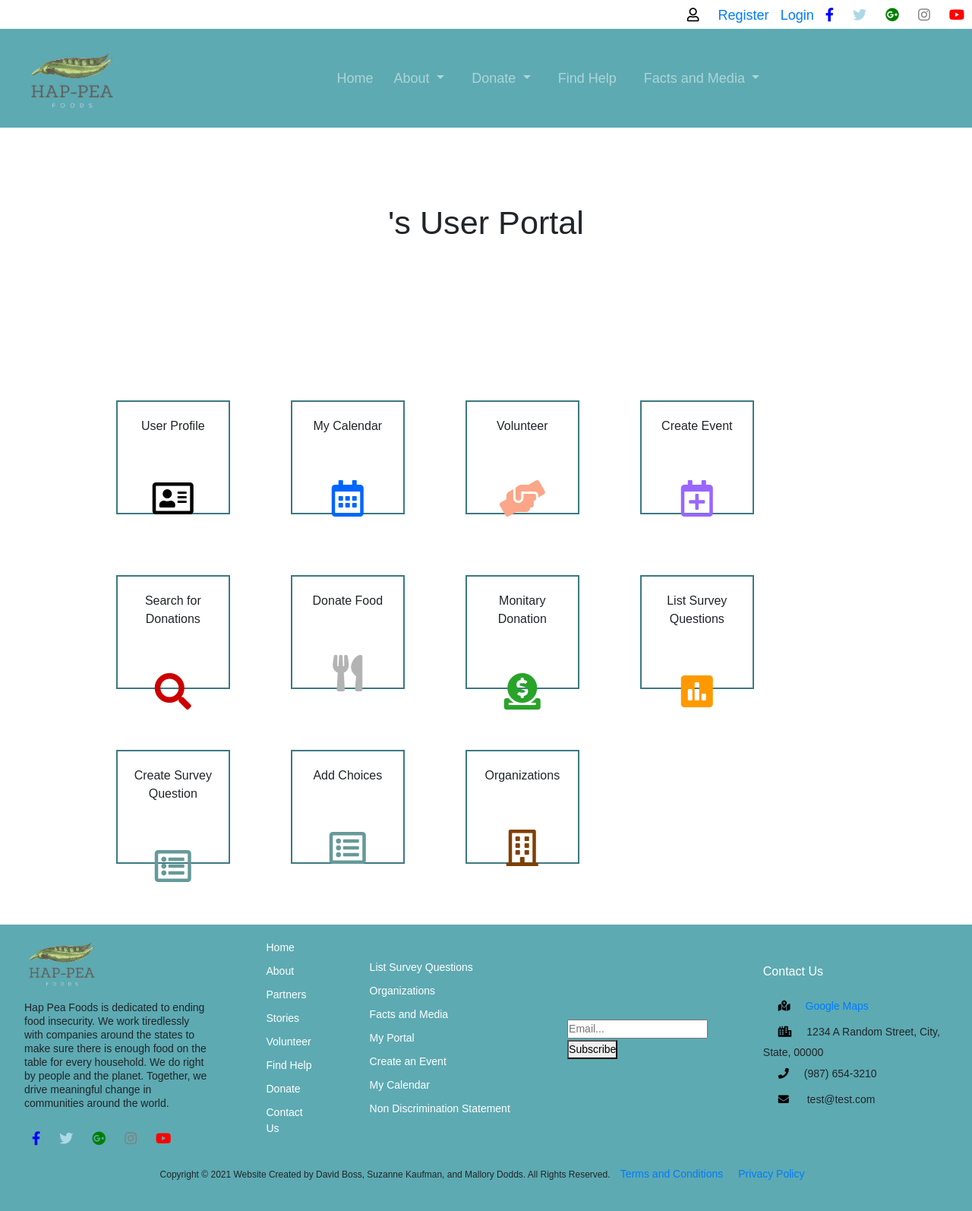
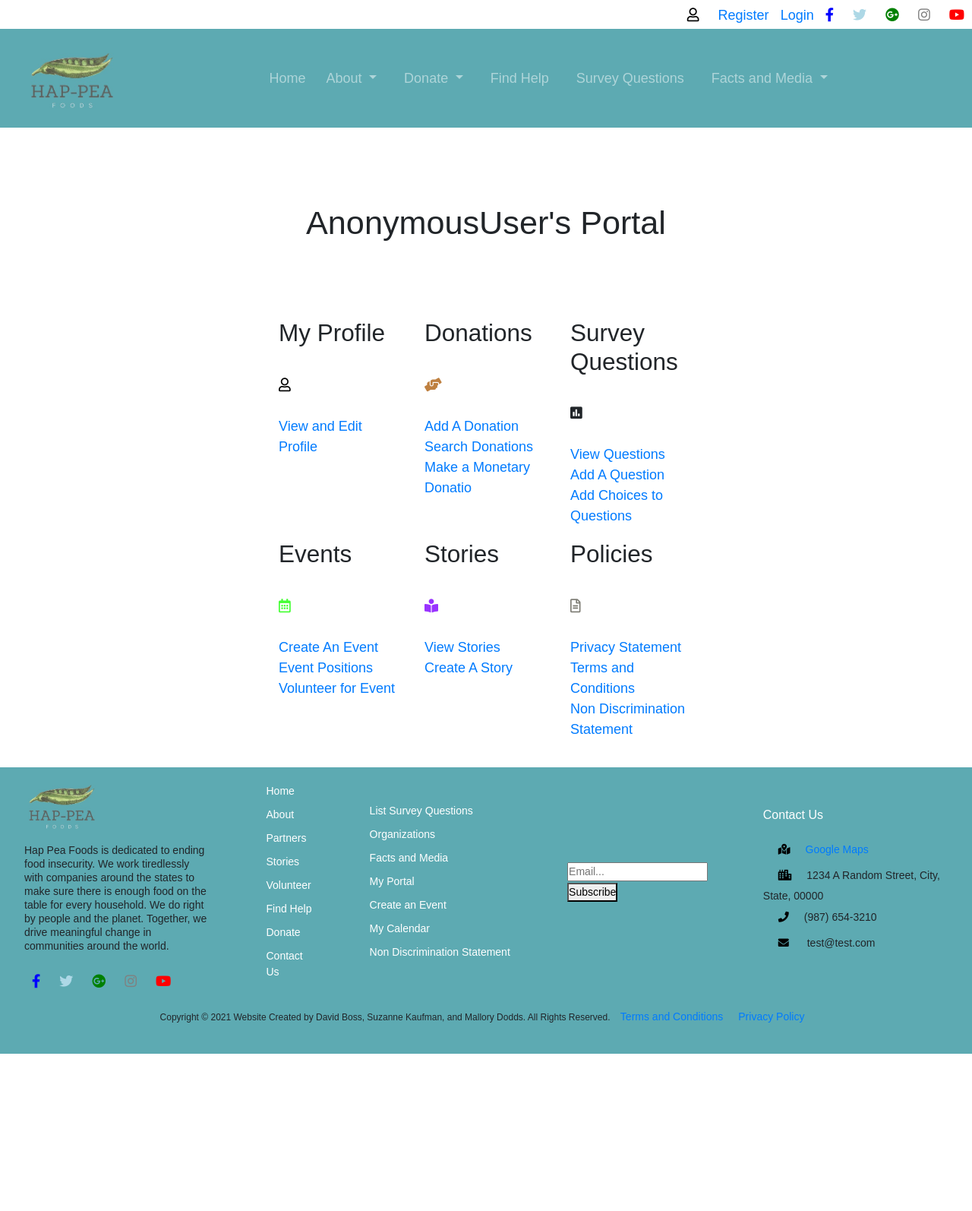
Before and after one commit to dmjefe/hap_pea_foods, a Django app: page /portal/ in a window 1280 px wide. Shown: the whole page at 76% size. After the commit the page ends 1387 px from the top, so only its background shows below. Run offline with Django 3.2, Linux system fonts and the light colour scheme; some libraries are stand-ins or nearby versions.

Commit message:
Updated CSS, HTML, security - SK

```diff
--- a/accounts/templates/accounts/profile.html
+++ b/accounts/templates/accounts/profile.html
@@ -3,8 +3,7 @@
 {% block content %}
 
   <div class="content-section">
-    <h1>User Profile</h1>
-    <p>Username: {{ user.username }}</p>
+    <h1 class="text-center">User <span style="color:#5daab2; font-size:2.5rem;">{{ user.username }}'s</span> Profile</h1>
 
     <form class="site-form" action="{% url 'accounts:login' %}" method="post">
       {% csrf_token %}
--- a/accounts/urls.py
+++ b/accounts/urls.py
@@ -1,5 +1,6 @@
 from django.conf.urls import url
 from . import views
+from django.contrib.auth import views as auth_views
 
 app_name = 'accounts'
 
@@ -7,5 +8,5 @@ urlpatterns = [
     url('register/', views.register_view, name="register"),
     url('profile/', views.profile_view, name="profile"),
     url('login/', views.login_view, name="login"),
-    url('logout/', views.logout_view, name="logout")
+    url('logout/', auth_views.LogoutView.as_view(template_name='accounts/logout.html'), name='logout'),
 ]
--- a/hap_pea_foods/urls.py
+++ b/hap_pea_foods/urls.py
@@ -39,7 +39,6 @@ urlpatterns = [
     url('events/', include('events.urls')),
     url('volunteer/', views.volunteer, name="volunteer"),
     url('portal/', views.portal, name="portal"),
-    url('logoutlanding/', views.loutoutlanding, name="logoutlanding"),
     url('contact/', views.contact, name="contact"),
     url('createevent/', views.createevent, name="createevent"),
     url('moneydonations/', views.moneydonations, name="moneydonations"),
--- a/hap_pea_foods/views.py
+++ b/hap_pea_foods/views.py
@@ -27,9 +27,6 @@ def volunteer(request):
 def portal(request):
     return render(request, 'portal.html')
 
-def loutoutlanding(request):
-    return render(request, 'logoutlanding.html')
-
 def contact(request):
     return render(request, 'contact.html')
 
--- a/survey/models.py
+++ b/survey/models.py
@@ -1,5 +1,6 @@
 from django.db import models
 from django.contrib.auth.models import User
+
 
 class Question(models.Model):
     title = models.TextField(null=True, blank=True)
--- a/survey/views.py
+++ b/survey/views.py
@@ -3,6 +3,7 @@ from .models import Question, Answer, Choice
 from .forms import CreateQuestionForm, CreateChoiceForm
 from django.http import HttpResponseRedirect, HttpResponse
 from django.contrib import messages
+from django.contrib.auth.decorators import login_required
 
 
 def survey_list_view(request): # list view
@@ -35,6 +36,7 @@ def answer_view(request, question_id):
     question = Question.objects.get(pk=question_id)
     return render(request, 'survey/answer.html', {'question':question})
 
+@login_required
 def results_view(request, question_id): # for admin only
     result = Question.objects.get(pk=question_id)
     return render(request, 'survey/results.html', {'result':result})
--- a/templates/base_layout.html
+++ b/templates/base_layout.html
@@ -2,28 +2,42 @@
 <!DOCTYPE html>
 <html lang="en" dir="ltr">
   <head>
-    <title>{% block title %}{% endblock %}</title>
+
+
     <meta charset="utf-8">
     <meta name="viewport" content="width=device-width, initial-scale=1, shrink-to-fit=no">
     <meta name="google-site-verification" content="IUpq5v_b5xf3uMM3y1vAXFEgzreyeoDetMuNzTU5InU" />
+    <!-- bootstrap 4.0 CSS -->
     <link rel="stylesheet" href="https://maxcdn.bootstrapcdn.com/bootstrap/4.0.0/css/bootstrap.min.css" integrity="sha384-Gn5384xqQ1aoWXA+058RXPxPg6fy4IWvTNh0E263XmFcJlSAwiGgFAW/dAiS6JXm" crossorigin="anonymous">
+    <!-- Style CSS -->
     <link rel="stylesheet" href="{% static 'css/style.css' %}">
     <link rel="shortcut icon" type="image/x-icon" href="{% static 'favicon.ico' %}">
     <link rel="stylesheet" href="https://cdnjs.cloudflare.com/ajax/libs/font-awesome/5.15.2/css/all.min.css">
+
     <script src="https://code.jquery.com/jquery-3.2.1.slim.min.js" integrity="sha384-KJ3o2DKtIkvYIK3UENzmM7KCkRr/rE9/Qpg6aAZGJwFDMVNA/GpGFF93hXpG5KkN" crossorigin="anonymous"></script>
     <script src="https://cdnjs.cloudflare.com/ajax/libs/popper.js/1.12.9/umd/popper.min.js" integrity="sha384-ApNbgh9B+Y1QKtv3Rn7W3mgPxhU9K/ScQsAP7hUibX39j7fakFPskvXusvfa0b4Q" crossorigin="anonymous"></script>
     <script src="https://maxcdn.bootstrapcdn.com/bootstrap/4.0.0/js/bootstrap.min.js" integrity="sha384-JZR6Spejh4U02d8jOt6vLEHfe/JQGiRRSQQxSfFWpi1MquVdAyjUar5+76PVCmYl" crossorigin="anonymous"></script>
     <script src="https://happeafoodsmedia.s3-us-west-1.amazonaws.com/static/happeamap.js"></script>
+
+    <title>{% block title %}home{% endblock %}</title>
   </head>
   <body>
     <header>
      <div class="head-container">
        <div class="sm">
-         <i class="far fa-user" style="color: black"></i>
-         <a href="{% url 'accounts:register' %}">Register</a>
-         {% csrf_token %}
-         <a href="{% url 'accounts:login' %}">Login</a>
-         {% csrf_token %}
+         <!-- Register login Portal logout Links -->
+         {% if user.is_authenticated %}
+           <h5>Welcome {{user.username}}</h5>
+           <i class="far fa-user" style="color: black"></i>
+           <a href="{% url 'portal' %}">My Portal</a>
+           <a href="{% url 'accounts:logout' %}">Logout</a>
+         {% else %}
+           <i class="far fa-user" style="color: black"></i>
+           <a href="{% url 'accounts:register' %}">Register</a>
+           <a href="{% url 'accounts:login' %}">Login</a>
+        {% endif %}
+
+          <!-- Social Media Links -->
          <i class="fab fa-facebook-f" style="color: blue"></i>
          <i class="fab fa-twitter" style="color: lightblue"></i>
          <i class="fab fa-google-plus" style="color: green"></i>
@@ -32,6 +46,7 @@
        </div>
      </div>
     </header>
+    <!-- Start NavBar -->
     <nav class="navbar navbar-expand-md navbar-custom justify-content-evenly">
       <a href="/" class="navbar-brand"><img src="{% static 'logo2.jpg' %}" class = navimage alt=""></a>
       <button class="navbar-toggler" type="button" data-toggle="collapse" data-target="#navbarCustom">
@@ -64,6 +79,9 @@
             </li>
             <li class="nav-item">
                 <a class="nav-link px-3" href="{% url 'find_help' %}">Find Help</a>
+            </li>
+            <li class="nav-item">
+                <a class="nav-link px-3" href="{% url 'list' %}">Survey Questions</a>
             </li>
             <li class="nav-item dropdown">
                 <a class="nav-link dropdown-toggle px-3" href="#" id="navbarDropdown" data-toggle="dropdown" aria-haspopup="true" aria-expanded="false">
--- a/templates/partners.html
+++ b/templates/partners.html
@@ -5,7 +5,7 @@
 
 <div class="partner-main">
   <h1>Hap-Pea Foods Partners</h1><br/>
-  <div class="partners">
+  <div class="partners text-center">
     <a href="https://www.feedingamerica.org/"><img src="{% static 'feedingamerica.png' %}"></a>
     <a href="https://www.starbucks.com/"><img src="{% static 'starbucks.png' %}"></a>
     <a href="https://midwestfoodbank.org/home"><img src="{% static 'midwest.png' %}"></a>
--- a/templates/portal.html
+++ b/templates/portal.html
@@ -2,25 +2,56 @@
 {% block title %} Hap-Pea Foods | User Portal {% endblock %}
 {% block content %}
 {% load static %}
-  <div class="main">
-    <div class="up_head">
-      <h1>{{ user.username }}'s User Portal</h1><br/>
-    </div>
-    <div class="portal">
-      <ul>
-        <li><p>User Profile</p><br/><a href="{% url 'accounts:profile' %}"><i class="far fa-address-card" style="color: #000000"></i></a></li>
-        <li><p>My Calendar</p><br/><a href="{% url 'mycalendar' %}"><i class="far fa-calendar-alt" style="color: #0066ff"></i></a></li>
-        <li><p>Volunteer</p><br/><a href="{% url 'volunteer' %}"><i class="fas fa-hands-helping" style="color: #fba589"></i></a></li>
-        <li><p>Create Event</p><br/><a href="{% url 'events:create_event' %}"><i class="far fa-calendar-plus" style="color: #9966ff"></i></a></li>
-        <li><p>Search for Donations</p><br/><a href="{% url 'donations:search' %}"><i class="fas fa-search" style="color: #cc0000"></i></a></li>
-        <li><p>Donate Food</p><br/><a href="{% url 'donations:donations' %}"><i class="fas fa-utensils" style="color: #b3b3b3"></i></a></li>
-        <li><p>Monitary Donation</p><br/><a href="{% url 'moneydonations' %}"><i class="fas fa-donate" style="color: #29a329"></i></a></li>
-        <li><p>List Survey Questions</p><br/><a href="{% url 'list' %}"><i class="fas fa-poll" style="color: #ff9900"></i></a></li>
-        <li><p>Create Survey Question</p><br/><a href="{% url 'create' %}"><i class="far fa-list-alt" style="color: #669999"></i></a></li>
-        <li><p>Add Choices</p><br/><a href="{% url 'choice' %}"><i class="far fa-list-alt" style="color: #669999"></i></a></li>
-        <li><p>Organizations</p><br/><a href="{% url 'organizations' %}"><i class="far fa-building" style="color: #804000"></i></a></li>
-      </ul>
-    </div>
-  </div>
+
+
+	<div class="col-md-6 offset-md-3">
+		<h1 class="text-center">{{ user }}'s Portal</h1>
+
+		<div class="row">
+			<div class="col">
+				<h3>My Profile</h3><br/>
+				<i class="far fa-user" style="color:#000"></i><br/><br/>
+				<p><a href="{% url 'accounts:profile' %}">View and Edit Profile<br/></a></p>
+			</div>
+			<div class="col">
+				<h3>Donations</h3><br/>
+				<i class="fas fa-hands-helping" style="color:#bf8040"></i><br/><br/>
+				<p><a href="{% url 'donations:donations' %}">Add A Donation<br/>
+        <a href="{% url 'donations:search' %}">Search Donations<br/>
+				<a href="{% url 'moneydonations' %}">Make a Monetary Donatio<br/></p></a>
+			</div>
+			<div class="col">
+				<h3>Survey Questions</h3><br/>
+				<i class="fas fa-poll" style="color:##66ccff"></i><br/><br/>
+				<p><a href="{% url 'list' %}">View Questions<br/>
+				<a href="{% url 'create' %}">Add A Question<br/>
+				<a href="{% url 'choice' %}">Add Choices to Questions<br/></p></a>
+			</div>
+		</div>
+
+		<div class="row">
+			<div class="col">
+				<h3>Events</h3><br/>
+				<i class="far fa-calendar-alt" style="color:#44ff33"></i><br/><br/>
+				<p><a href="{% url 'events:create_event' %}">Create An Event<br/>
+				<a href="{% url 'events:event_positions' %}">Event Positions<br/>
+        <a href="{% url 'volunteer' %}">Volunteer for Event<br/></a>
+			</div>
+			<div class="col">
+				<h3>Stories</h3><br/>
+				<i class="fas fa-book-reader" style="color:#9933ff"></i><br/><br/>
+				<p><a href="{% url 'stories:stories' %}">View Stories<br/>
+				<a href="{% url 'stories:create' %}">Create A Story<br/></a>
+			</div>
+			<div class="col">
+				<h3>Policies</h3><br/>
+				<i class="far fa-file-alt" style="color:#7e7d75"></i><br/><br/>
+				<p><a href="{% url 'privacy' %}">Privacy Statement<br/>
+				<a href="{% url 'terms_cond' %}">Terms and Conditions<br/>
+				<a href="{% url 'non_disc_stmt' %}">Non Discrimination Statement<br/></p></a>
+			</div>
+		</div>
+
+	</div>
 
 {% endblock %}
--- a/templates/volunteer.html
+++ b/templates/volunteer.html
@@ -28,10 +28,10 @@
   <div class="v_options">
     <h3>6 ways to make a difference</h3>
 
-    <ul>
+    <ul class="text-center">
       <li><img src="{% static '003-charity.png' %}" alt=""><br><h4>Volunteer</h4></li>
       <li><img src="{% static '004-canned-food.png' %}" alt=""><br><h4>Start A Food Drive</h4></li>
-      <li><img src="{% static '006-building.png' %}" alt=""><br><h4>Neighborhood Check</h4></li>
+      <li><img src="{% static '006-building.png' %}" alt=""><br><h4>Neighborhood Check</h4></li><br/>
       <li><img src="{% static '001-megaphone.png' %}" alt=""><br><h4>Advocate</h4></li>
       <li><img src="{% static '005-calendar.png' %}" alt=""><br><h4>Attend an Event</h4></li>
       <li><img src="{% static '002-online-donation.png' %}" alt=""><br><h4>Donate</h4></li>
```
Also changed, not shown: accounts/templates/accounts/logout.html (added, +18 -0 lines), accounts/views.py (+7 -11 lines), templates/logoutlanding.html (deleted, +0 -26 lines), templates/survey/list.html (+7 -0 lines), db.sqlite3.
